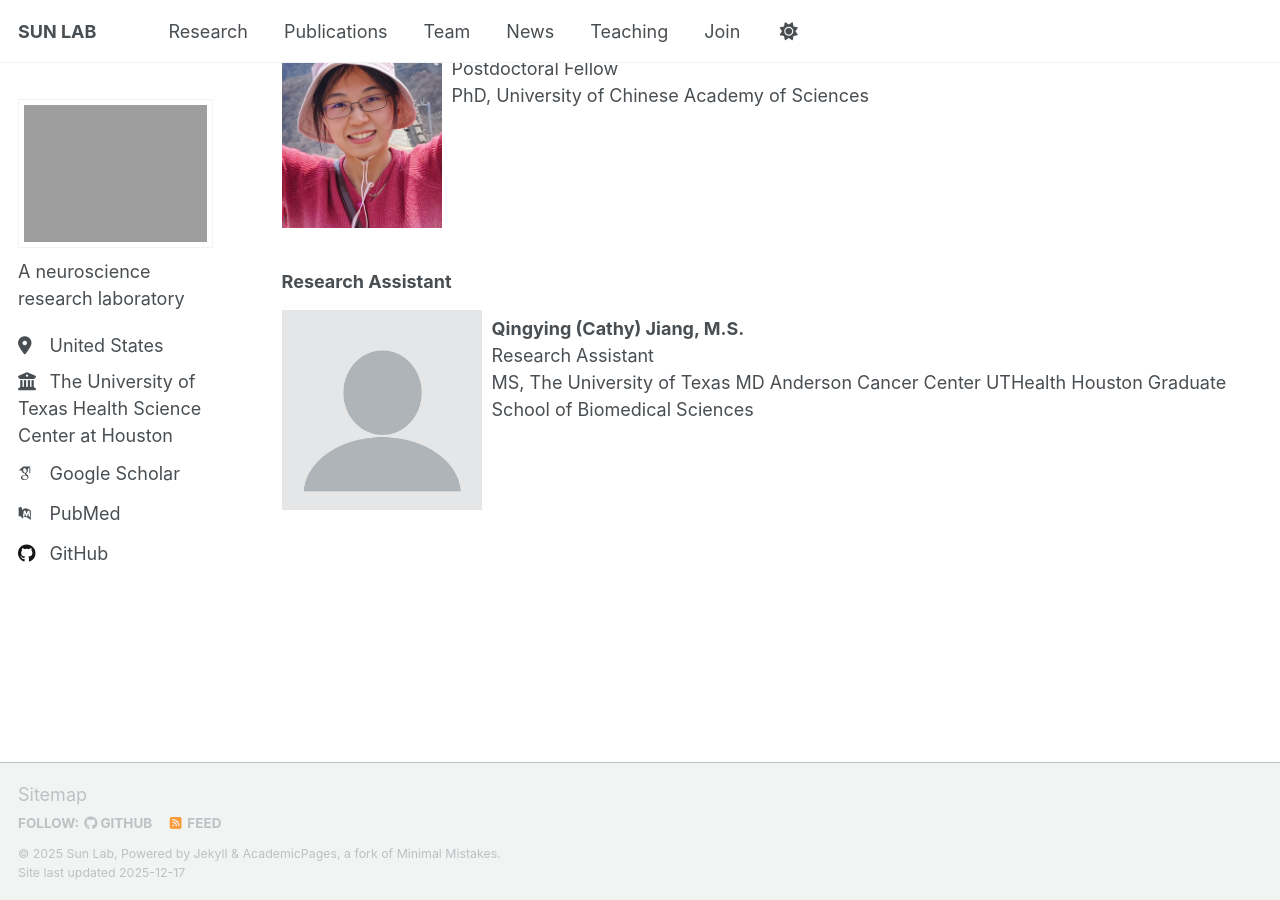
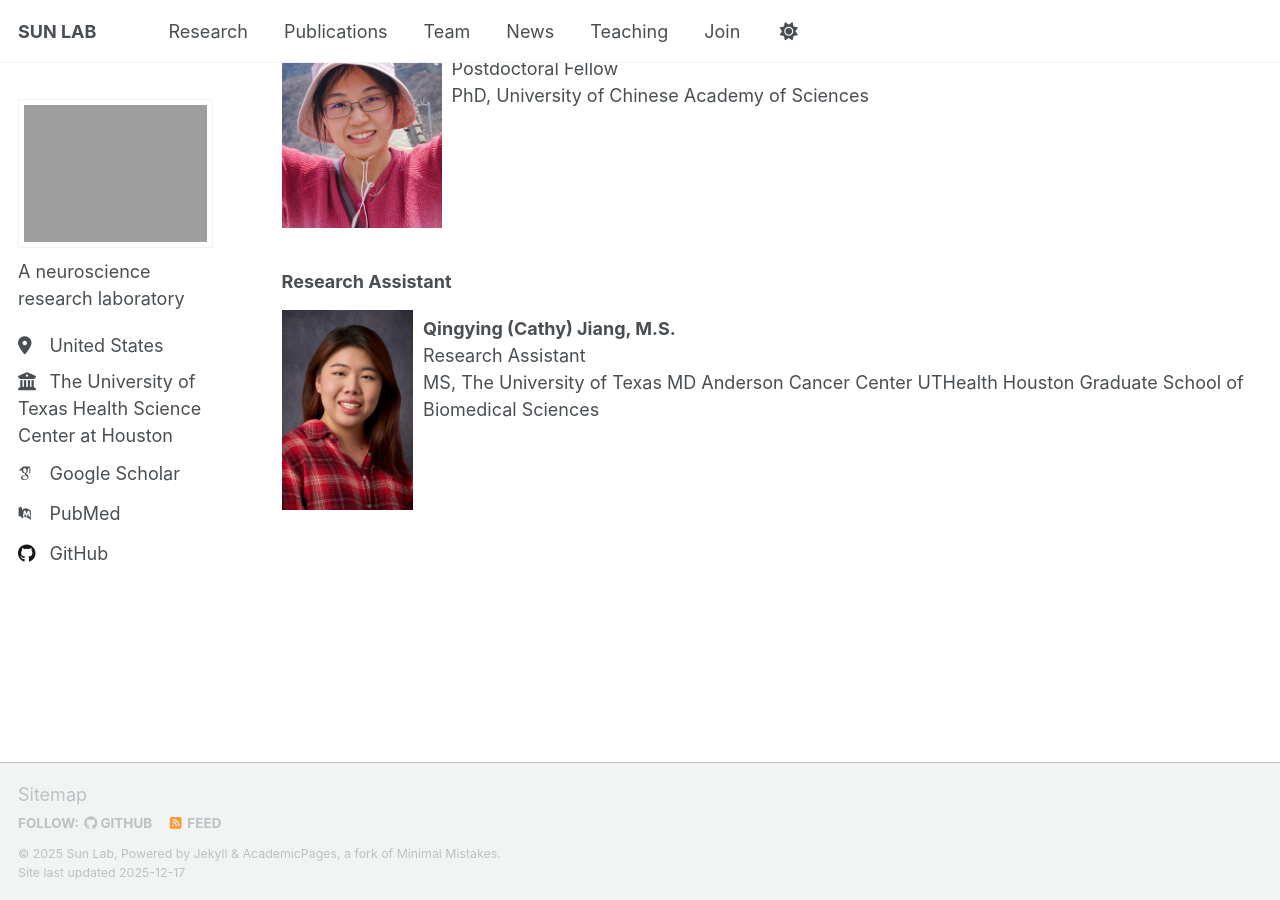
Before and after one commit to suny-lab/suny-lab.github.io, a Jekyll site: the page built from _pages/team.md, in a window 1280 px wide and 900 px high, scrolled down 699 px. Built offline with Jekyll 4.4.1, drawn with Linux system fonts in a browser that asks for light colours; some web fonts are replaced; a script that is not in the unit is left out.

Commit message:
updated Cathy photo

```diff
--- a/_pages/team.md
+++ b/_pages/team.md
@@ -43,7 +43,7 @@ PhD, University of Chinese Academy of Sciences <br>
 
 ### Research Assistant
 
-![]({{ site.url }}{{ site.baseurl }}/images/profile.png){: style="height: 200px; float: left; margin-right: 10px" }
+![]({{ site.url }}{{ site.baseurl }}/images/team/CathyJiang.jpg){: style="height: 200px; float: left; margin-right: 10px" }
 
 <div style="line-height: 1.5">
 <strong>Qingying (Cathy) Jiang, M.S.</strong><br>
```
Also changed, not shown: images/team/CathyJiang.jpg (added).
